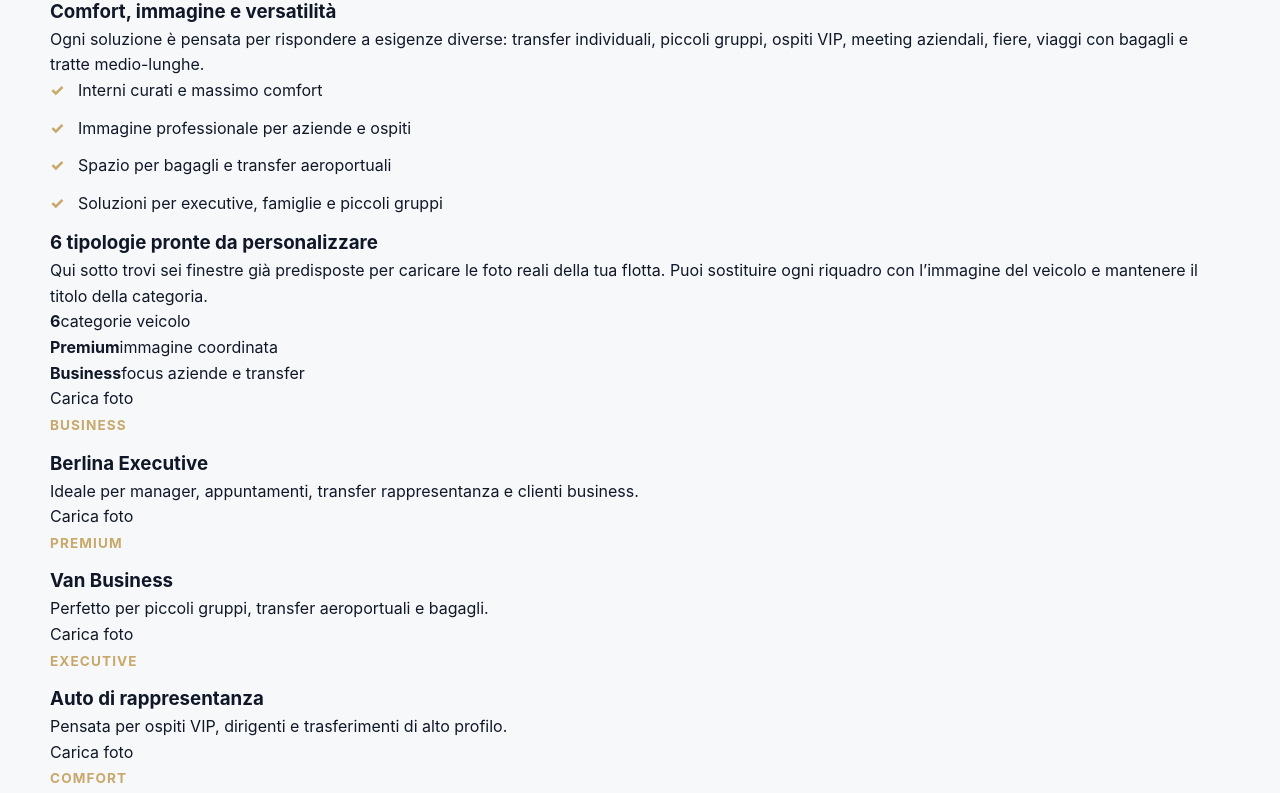
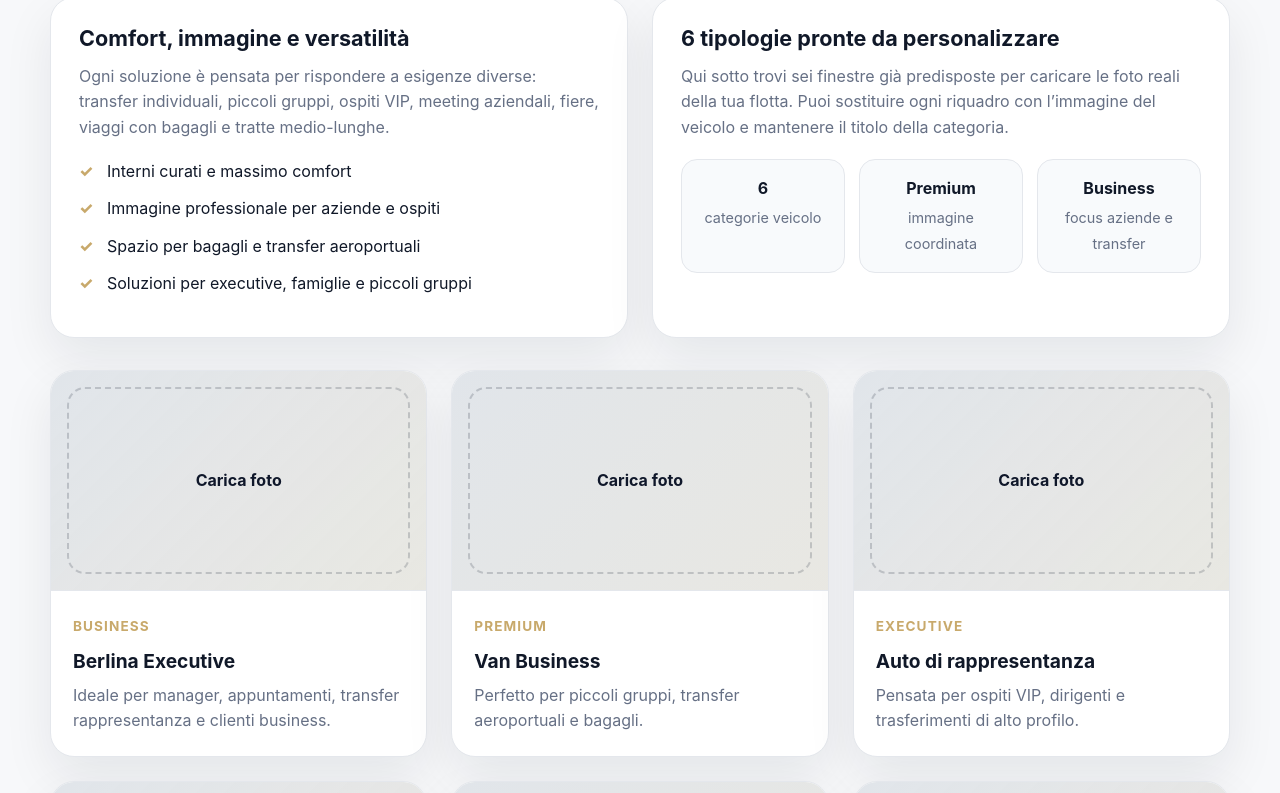
Before and after one commit to dfpcapitalsrl-ops/Driver4u, a Next.js app: page / in a window 1280 px wide. Shown: the part 1315-2108 px from the top of the page. Built offline with nearby package versions, Linux system fonts and the light colour scheme.

Commit message:
Update globals.css

```diff
--- a/styles/globals.css
+++ b/styles/globals.css
@@ -340,6 +340,114 @@ textarea {
   border-right: 0;
 }
 
+/* FLOTTA */
+.fleet-top {
+  display: grid;
+  grid-template-columns: 1fr 1fr;
+  gap: 24px;
+  margin-bottom: 32px;
+}
+
+.fleet-intro-card {
+  background: var(--white);
+  border: 1px solid var(--line);
+  border-radius: var(--radius-lg);
+  padding: 28px;
+  box-shadow: var(--shadow);
+}
+
+.fleet-intro-card h3 {
+  font-size: 1.35rem;
+  margin-bottom: 12px;
+  line-height: 1.2;
+}
+
+.fleet-intro-card p {
+  color: var(--muted);
+  margin-bottom: 18px;
+}
+
+.fleet-mini-stats {
+  display: grid;
+  grid-template-columns: repeat(3, 1fr);
+  gap: 14px;
+  margin-top: 12px;
+}
+
+.fleet-mini-stats div {
+  background: #f8fafc;
+  border: 1px solid var(--line);
+  border-radius: var(--radius-md);
+  padding: 16px;
+  text-align: center;
+}
+
+.fleet-mini-stats strong {
+  display: block;
+  font-size: 1rem;
+  margin-bottom: 4px;
+}
+
+.fleet-mini-stats span {
+  color: var(--muted);
+  font-size: 0.9rem;
+}
+
+.fleet-gallery-grid {
+  display: grid;
+  grid-template-columns: repeat(3, 1fr);
+  gap: 24px;
+}
+
+.vehicle-card {
+  background: var(--white);
+  border: 1px solid var(--line);
+  border-radius: var(--radius-lg);
+  overflow: hidden;
+  box-shadow: var(--shadow);
+}
+
+.vehicle-image-placeholder {
+  height: 220px;
+  display: flex;
+  align-items: center;
+  justify-content: center;
+  background:
+    linear-gradient(135deg, rgba(15, 23, 42, 0.06), rgba(200, 169, 107, 0.14)),
+    #eef2f6;
+  border-bottom: 1px solid var(--line);
+  position: relative;
+}
+
+.vehicle-image-placeholder::before {
+  content: "";
+  position: absolute;
+  inset: 16px;
+  border: 2px dashed rgba(15, 23, 42, 0.18);
+  border-radius: 18px;
+}
+
+.vehicle-image-placeholder span {
+  position: relative;
+  z-index: 1;
+  font-weight: 700;
+  color: var(--primary);
+}
+
+.vehicle-card-body {
+  padding: 22px;
+}
+
+.vehicle-card-body h3 {
+  font-size: 1.2rem;
+  margin-bottom: 10px;
+  line-height: 1.2;
+}
+
+.vehicle-card-body p {
+  color: var(--muted);
+}
+
 .trust-item strong {
   display: block;
   margin-bottom: 6px;
@@ -362,7 +470,6 @@ textarea {
 .service-card,
 .advantage-card,
 .testimonial-card,
-.fleet-card,
 .point {
   background: var(--white);
   border: 1px solid var(--line);
@@ -373,7 +480,6 @@ textarea {
 
 .service-card h3,
 .advantage-card h3,
-.fleet-card h3,
 .point h3 {
   font-size: 1.2rem;
   margin-bottom: 12px;
@@ -382,7 +488,6 @@ textarea {
 
 .service-card p,
 .advantage-card p,
-.fleet-card p,
 .point p,
 .testimonial-card p {
   color: var(--muted);
@@ -411,24 +516,6 @@ textarea {
   color: rgba(255, 255, 255, 0.72);
 }
 
-.fleet-grid {
-  display: grid;
-  grid-template-columns: 1fr 1fr;
-  gap: 34px;
-  align-items: center;
-}
-
-.fleet-text h2 {
-  font-size: clamp(2rem, 3vw, 3rem);
-  line-height: 1.1;
-  margin-bottom: 18px;
-}
-
-.fleet-text p {
-  color: var(--muted);
-  margin-bottom: 24px;
-}
-
 .check-list {
   list-style: none;
 }
@@ -446,11 +533,6 @@ textarea {
   top: 0;
   color: var(--accent);
   font-weight: 800;
-}
-
-.fleet-cards {
-  display: grid;
-  gap: 24px;
 }
 
 .fleet-label {
@@ -606,12 +688,13 @@ textarea {
 
 @media (max-width: 1080px) {
   .hero-grid,
-  .fleet-grid,
+  .fleet-top,
   .business-box,
   .cta-box {
     grid-template-columns: 1fr;
   }
 
+  .fleet-gallery-grid,
   .services-grid,
   .advantages-grid,
   .testimonials-grid,
@@ -648,11 +731,13 @@ textarea {
     padding: 72px 0;
   }
 
+  .fleet-gallery-grid,
   .services-grid,
   .advantages-grid,
   .testimonials-grid,
   .business-points,
-  .trust-grid {
+  .trust-grid,
+  .fleet-mini-stats {
     grid-template-columns: 1fr;
   }
 
@@ -665,10 +750,13 @@ textarea {
   }
 
   .section-heading h2,
-  .fleet-text h2,
   .business-text h2,
   .cta-text h2 {
     font-size: 2rem;
+  }
+
+  .vehicle-image-placeholder {
+    height: 200px;
   }
 
   .footer-inner {
```
